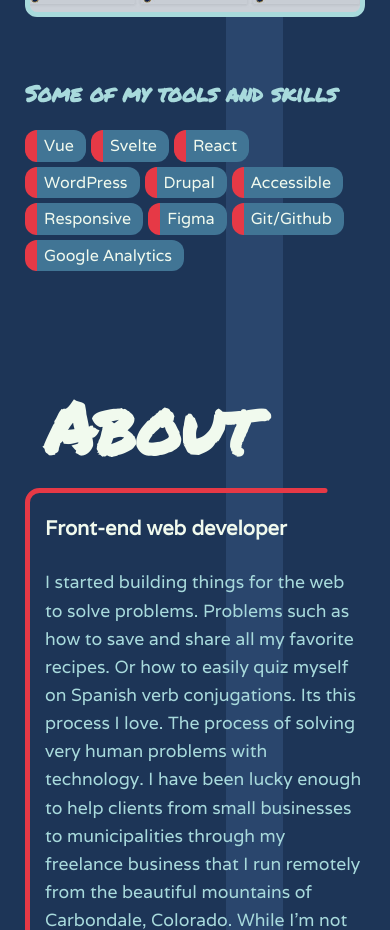
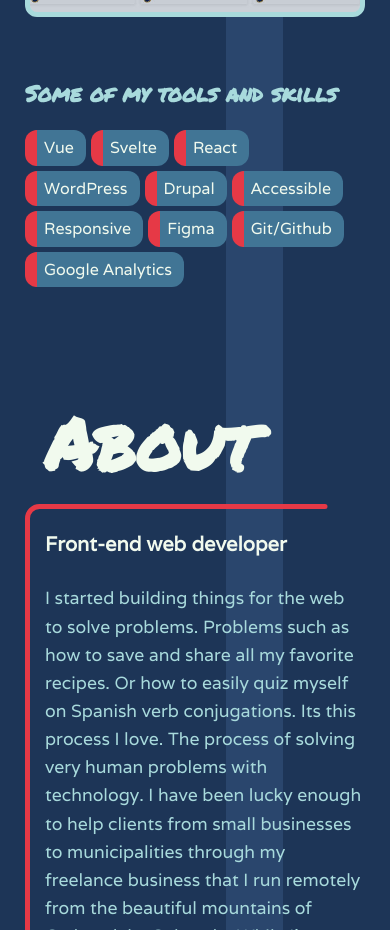
Before and after one commit to NickCalderone/developer-portfolio, a Nuxt app: page / in a window 390 px wide. Shown: the part 1880-2810 px from the top of the page. Built offline with nearby package versions, Linux system fonts and the light colour scheme.

Commit message:
increased padding on each tool and increased gap on mobile

```diff
--- a/components/Tools.vue
+++ b/components/Tools.vue
@@ -71,12 +71,12 @@ export default {
 	}
 
 	.tools {
-		gap: 10px;
+		gap: 15px;
 	}
 
 
 	.tool {
-		padding: 3px 12px 3px 7px;
+		padding: 5px 12px 5px 7px;
 	}
 }
 
```
